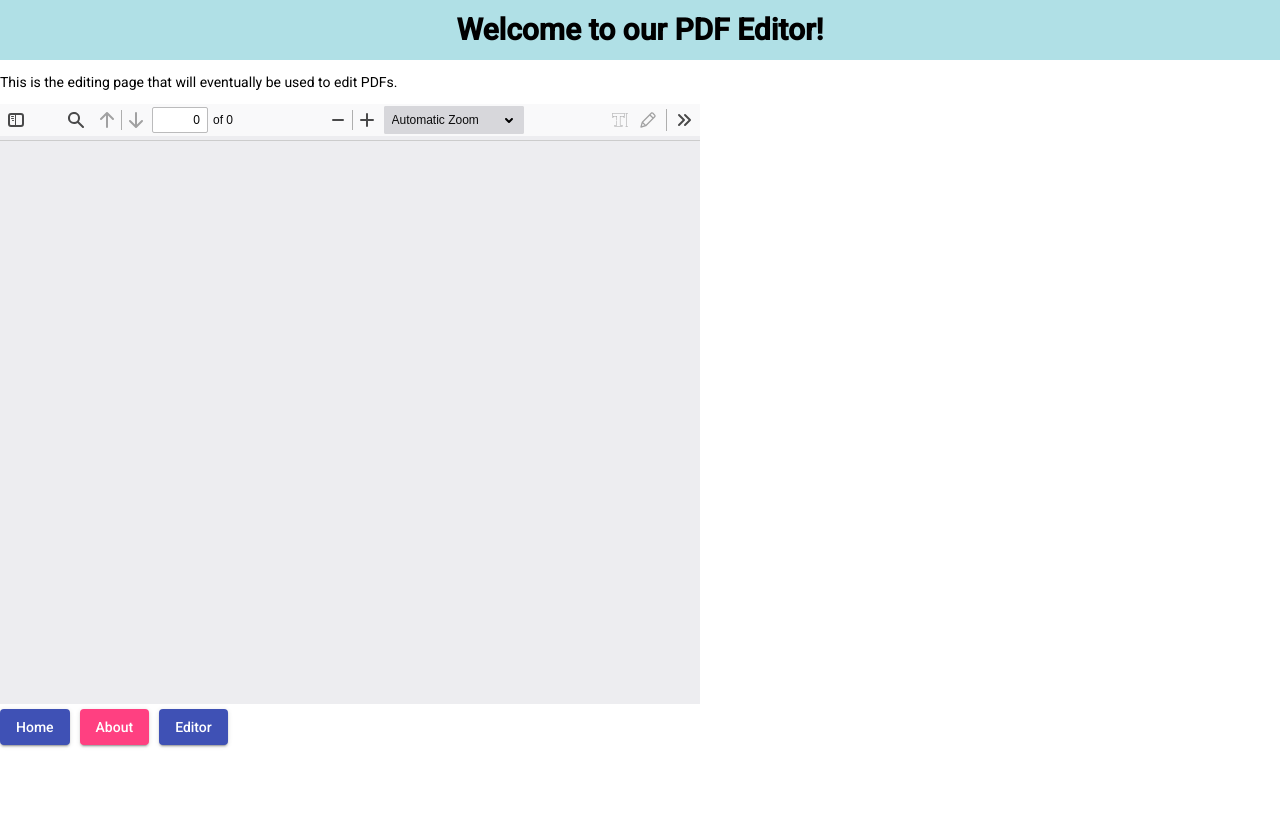
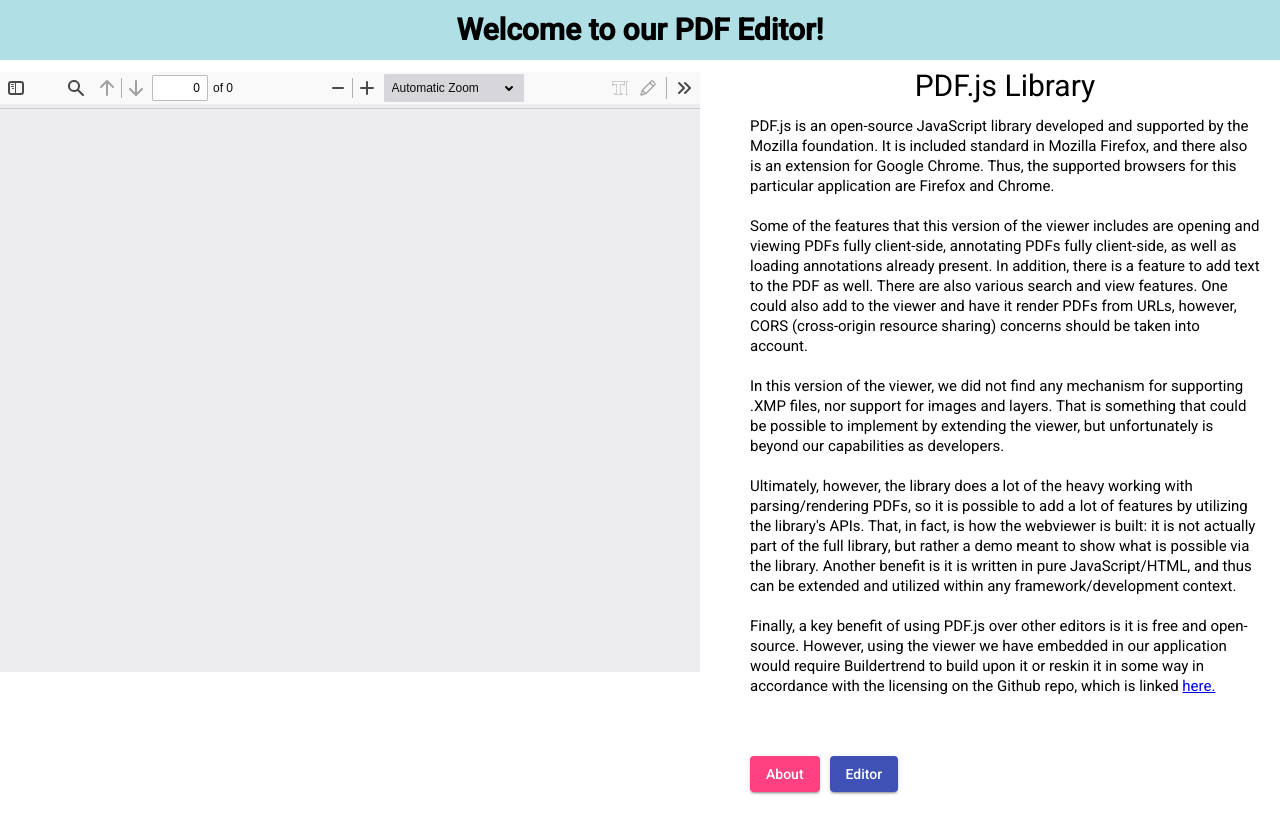
Before and after one commit to Shellb1/CSCI-4970-FA2022-Capstone-Team-7, an Angular app in the folder pdfAnnotations-app/: page /editor in a window 1280 px wide. Shown: the top 834 px of the page. Built offline with nearby package versions, Linux system fonts and the light colour scheme; no server answers.

Commit message:
Updating PDF.js page with features and about section

```diff
--- a/pdfAnnotations-app/src/app/editor/editor.component.html
+++ b/pdfAnnotations-app/src/app/editor/editor.component.html
@@ -1,35 +1,43 @@
 <body>
-  <p>This is the editing page that will eventually be used to edit PDFs.</p>
-
-  <div>
-    <iframe
-      id="pdf-js-viewer"
-      src="../../assets/web/viewer.html"
-      title="webviewer"
-      frameborder="0"
-      width="700"
-      height="600"
-    ></iframe>
-  </div>
-
-  <div>
-    <button mat-raised-button color="primary" (click)="goToPage('')">
-      Home
-    </button>
-    <button
-      mat-raised-button
-      color="accent"
-      style="margin-left: 10px"
-      (click)="goToPage('about')"
-    >
+    <div style="float:left;">
+      <iframe id="pdf-js-viewer" src="../../assets/web/viewer.html" title="webviewer" frameborder="0" width="700"
+        height="600"></iframe>
+    </div>
+    <div style="padding-left:750px; padding-right:20px;">
+      <h3 style="text-align:center; font-size: 30px;">PDF.js Library</h3>
+      <p style="font-size:15px;">
+        PDF.js is an open-source JavaScript library developed and supported by the Mozilla foundation. It is included standard in Mozilla Firefox,
+        and there also is an extension for Google Chrome. Thus, the supported browsers
+        for this particular application are Firefox and Chrome.
+        <br/>
+        <br/>
+        Some of the features that this version of the viewer includes are opening and viewing PDFs fully client-side,
+        annotating PDFs fully client-side, as well as loading annotations already present. In addition, there is a feature
+        to add text to the PDF as well. There are also various search and view features. One could also add to the viewer and
+        have it render PDFs from URLs, however, CORS (cross-origin resource sharing) concerns should be taken into account.
+        <br/>
+        <br/>
+        In this version of the viewer, we did not find any mechanism for supporting .XMP files, nor support for images and layers.
+        That is something that could be possible to implement by extending the viewer, but unfortunately is beyond our capabilities
+        as developers.
+        <br/>
+        <br/>
+        Ultimately, however, the library does a lot of the heavy working with parsing/rendering PDFs, so it is possible to
+        add a lot of features by utilizing the library's APIs. That, in fact, is how the webviewer is built: it is not actually part
+        of the full library, but rather a demo meant to show what is possible via the library. Another benefit is it is written in
+        pure JavaScript/HTML, and thus can be extended and utilized within any framework/development context.
+        <br/>
+        <br/>
+        Finally, a key benefit of using PDF.js over other editors is it is free and open-source. However, using the viewer we have embedded in our application
+        would require Buildertrend to build upon it or reskin it in some way in accordance with the licensing on the Github repo,
+        which is linked <a href="https://github.com/mozilla/pdf.js" target="_blank">here.</a>
+      </p>
+    </div>
+  <div style="padding-left:740px; padding-top:48px;">
+    <button mat-raised-button color="accent" style="margin-left: 10px" (click)="goToPage('about')">
       About
     </button>
-    <button
-      mat-raised-button
-      color="primary"
-      style="margin-left: 10px"
-      (click)="goToPage('editor')"
-    >
+    <button mat-raised-button color="primary" style="margin-left: 10px" (click)="goToPage('editor')">
       Editor
     </button>
   </div>
```
